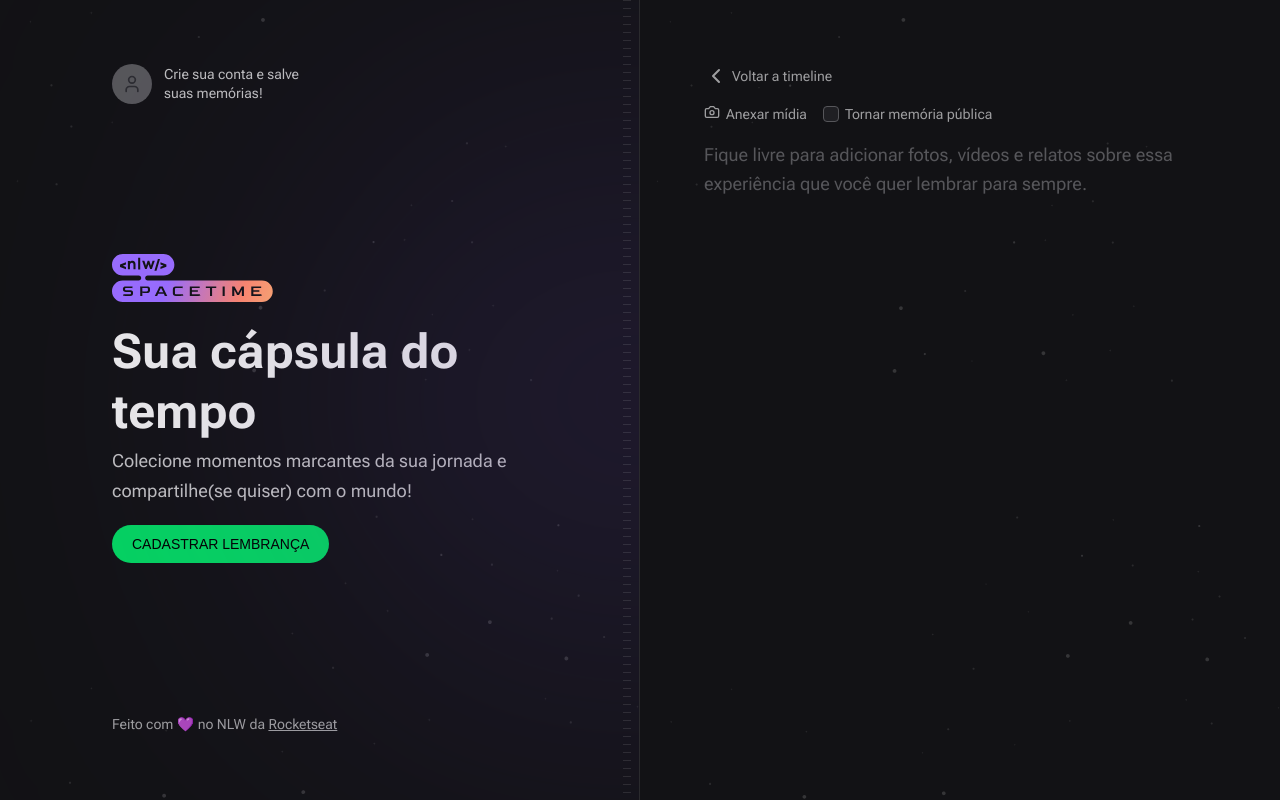
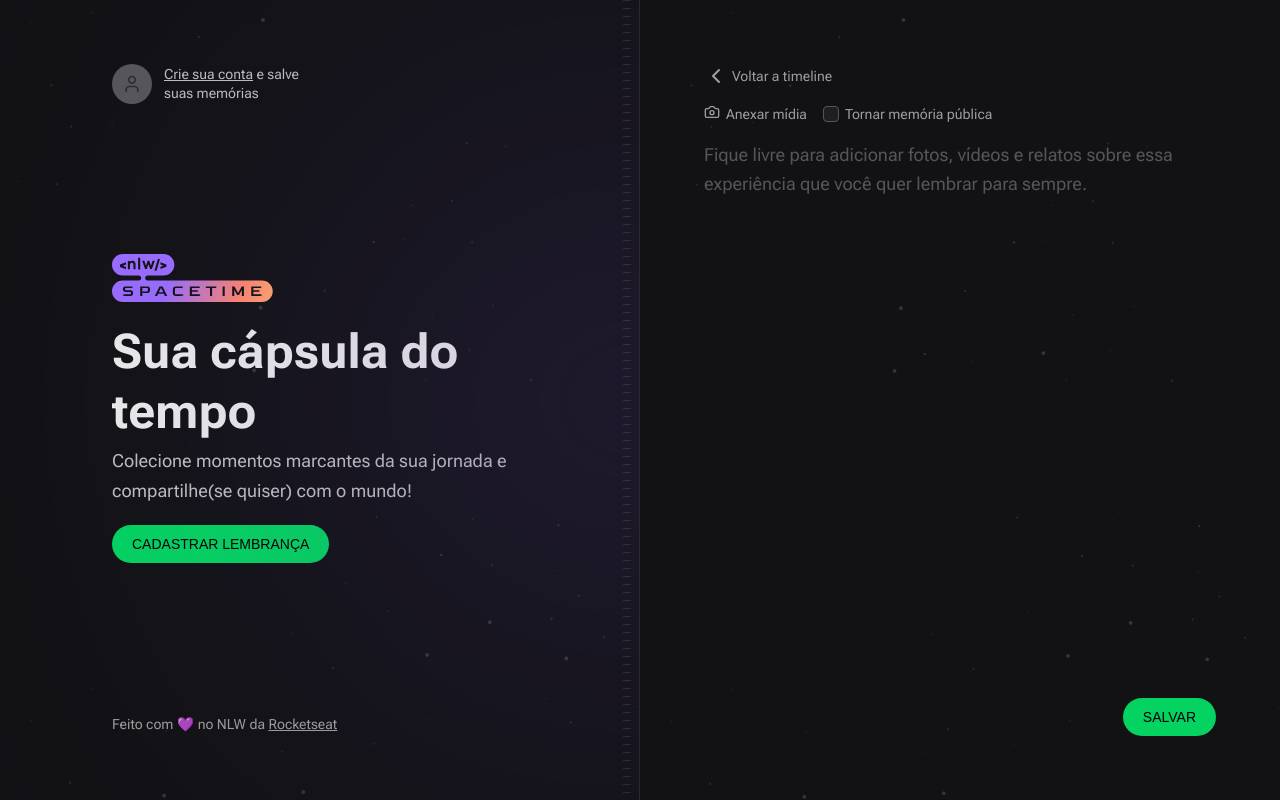
Before and after one commit to MatheusAraujoDev/nlw-spacetime, a Next.js app in the folder web/: page /memories/new in a window 1280 px wide. Built offline with nearby package versions, Linux system fonts and the light colour scheme; no server answers; a web font is replaced by a local one.

Commit message:
Feat: add new memory (web)

```diff
--- a/web/package.json
+++ b/web/package.json
@@ -16,6 +16,7 @@
     "axios": "^1.4.0",
     "eslint": "8.40.0",
     "eslint-config-next": "13.4.2",
+    "js-cookie": "^3.0.5",
     "jwt-decode": "^3.1.2",
     "lucide-react": "^0.219.0",
     "next": "13.4.2",
@@ -28,6 +29,7 @@
   "devDependencies": {
     "@rocketseat/eslint-config": "^1.2.0",
     "@tailwindcss/forms": "^0.5.3",
+    "@types/js-cookie": "^3.0.3",
     "prettier-plugin-tailwindcss": "^0.3.0"
   }
 }
--- a/web/src/app/memories/new/page.tsx
+++ b/web/src/app/memories/new/page.tsx
@@ -1,5 +1,8 @@
-import { Camera, ChevronLeft } from 'lucide-react'
+'use client'
+
+import { ChevronLeft } from 'lucide-react'
 import Link from 'next/link'
+import { NewMemoryForm } from 'src/components/NewMemoryForm'
 
 export default function NewMemory() {
   return (
@@ -12,40 +15,7 @@ export default function NewMemory() {
         Voltar a timeline
       </Link>
 
-      <form className="flex flex-1 flex-col gap-2">
-        <div className="flex items-center gap-4">
-          <label
-            htmlFor="media"
-            className="item-center flex cursor-pointer gap-1.5 text-sm text-gray-200 hover:text-gray-100"
-          >
-            <Camera className="h-4 w-4" />
-            Anexar mídia
-          </label>
-
-          <label
-            htmlFor="isPublic"
-            className="flex items-center gap-1.5 text-sm text-gray-200 hover:text-gray-100"
-          >
-            <input
-              type="checkbox"
-              name="isPublic"
-              id="isPublic"
-              value="true"
-              className="h4 -w4 rounded border-gray-400 bg-gray-700 text-purple-500"
-            />
-            Tornar memória pública
-          </label>
-        </div>
-
-        <input type="file" id="media" className="invisible h-0 w-0" />
-
-        <textarea
-          name="content"
-          spellCheck="false"
-          className="w-full flex-1 resize-none rounded border-0 bg-transparent p-0 text-lg leading-relaxed text-gray-100 placeholder:text-gray-400 focus:ring-0"
-          placeholder="Fique livre para adicionar fotos, vídeos e relatos sobre essa experiência que você quer lembrar para sempre."
-        />
-      </form>
+      <NewMemoryForm />
     </div>
   )
 }
--- /dev/null
+++ b/web/src/components/MediaPicker.tsx
@@ -0,0 +1,39 @@
+'use client'
+import { ChangeEvent, useState } from 'react'
+
+export default function MediaPicker() {
+  const [preview, setPreview] = useState<string | null>(null)
+
+  function onFileSelected(event: ChangeEvent<HTMLInputElement>) {
+    const { files } = event.target
+
+    if (!files) {
+      return
+    }
+
+    const previewURL = URL.createObjectURL(files[0])
+    setPreview(previewURL)
+  }
+
+  return (
+    <>
+      <input
+        onChange={onFileSelected}
+        type="file"
+        id="media"
+        name="coverUrl"
+        accept="image/*"
+        className="invisible h-0 w-0"
+      />
+
+      {preview && (
+        // eslint-disable-next-line
+        <img
+          src={preview}
+          alt=""
+          className="aspect-video w-full rounded-lg object-cover"
+        />
+      )}
+    </>
+  )
+}
--- /dev/null
+++ b/web/src/components/NewMemoryForm.tsx
@@ -0,0 +1,89 @@
+'use client'
+
+import Cookie from 'js-cookie'
+import { Camera } from 'lucide-react'
+import { useRouter } from 'next/navigation'
+import { FormEvent } from 'react'
+import { api } from 'src/lib/api'
+import MediaPicker from './MediaPicker'
+
+export function NewMemoryForm() {
+  const router = useRouter()
+
+  async function handleCreateMemory(event: FormEvent<HTMLFormElement>) {
+    event.preventDefault()
+
+    const formData = new FormData(event.currentTarget)
+    const fileToUpload = formData.get('coverUrl')
+
+    let coverUrl = ''
+    if (fileToUpload) {
+      const uploadFormData = new FormData()
+      uploadFormData.set('file', fileToUpload)
+
+      const uploadResponse = await api.post('/upload', uploadFormData)
+      coverUrl = uploadResponse.data.fileUrl
+    }
+    const token = Cookie.get('token')
+
+    await api.post(
+      '/memories',
+      {
+        coverUrl,
+        content: formData.get('content'),
+        isPublic: formData.get('isPublic'),
+      },
+      {
+        headers: {
+          Authorization: `Bearer ${token}`,
+        },
+      },
+    )
+
+    router.push('/')
+  }
+
+  return (
+    <form onSubmit={handleCreateMemory} className="flex flex-1 flex-col gap-2">
+      <div className="flex items-center gap-4">
+        <label
+          htmlFor="media"
+          className="item-center flex cursor-pointer gap-1.5 text-sm text-gray-200 hover:text-gray-100"
+        >
+          <Camera className="h-4 w-4" />
+          Anexar mídia
+        </label>
+
+        <label
+          htmlFor="isPublic"
+          className="flex items-center gap-1.5 text-sm text-gray-200 hover:text-gray-100"
+        >
+          <input
+            type="checkbox"
+            name="isPublic"
+            id="isPublic"
+            value="true"
+            className="h4 -w4 rounded border-gray-400 bg-gray-700 text-purple-500"
+          />
+          Tornar memória pública
+        </label>
+      </div>
+
+      <MediaPicker />
+
+      <textarea
+        name="content"
+        spellCheck="false"
+        className="w-full flex-1 resize-none rounded border-0 bg-transparent p-0 text-lg leading-relaxed text-gray-100 placeholder:text-gray-400 focus:ring-0"
+        placeholder="Fique livre para adicionar fotos, vídeos e relatos sobre essa experiência que você quer lembrar para sempre."
+      />
+
+      <button
+        type="submit"
+        className="inline-block self-end rounded-full bg-green-500 px-5 py-3 font-alt text-sm uppercase leading-none text-black hover:bg-green-600"
+      >
+        Salvar
+      </button>
+    </form>
+  )
+}
--- a/web/src/components/Profile.tsx
+++ b/web/src/components/Profile.tsx
@@ -1,5 +1,4 @@
 import Image from 'next/image'
-import Link from 'next/link'
 import { getUser } from 'src/lib/auth'
 
 export function Profile() {
@@ -17,12 +16,12 @@ export function Profile() {
 
       <p className="max-w-[140px] text-sm leading-snug">
         {name}
-        <Link
+        <a
           href="/api/auth/logout"
           className="block text-red-400 hover:text-red-300"
         >
           Quero sair
-        </Link>
+        </a>
       </p>
     </div>
   )
--- a/web/src/components/SignIn.tsx
+++ b/web/src/components/SignIn.tsx
@@ -11,7 +11,7 @@ export function SignIn() {
       </div>
 
       <p className="max-w-[140px] text-sm leading-snug">
-        <span>Crie sua conta</span> e salve suas memórias!
+        <span className="underline">Crie sua conta</span> e salve suas memórias
       </p>
     </a>
   )
```
Also changed, not shown: 2 other files (tests, documents, lock files or other folders).
